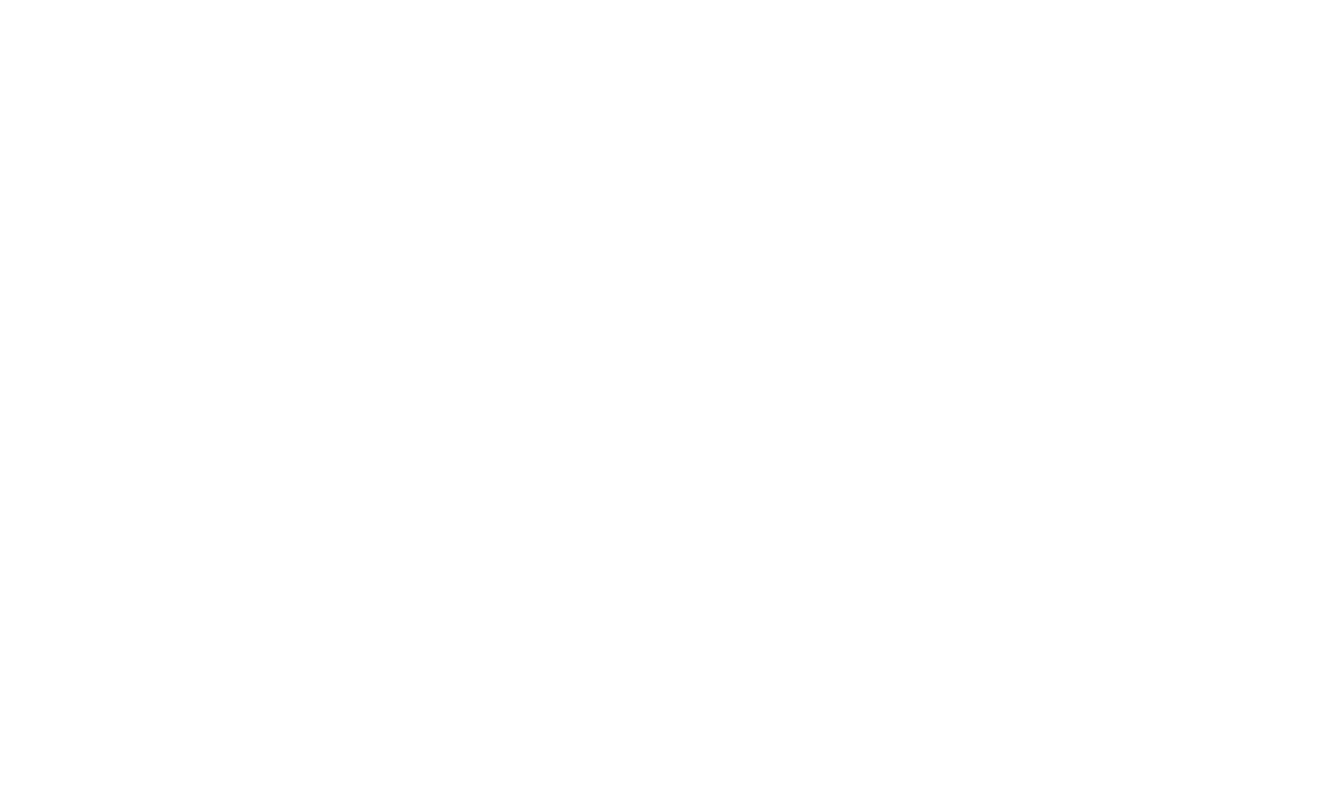
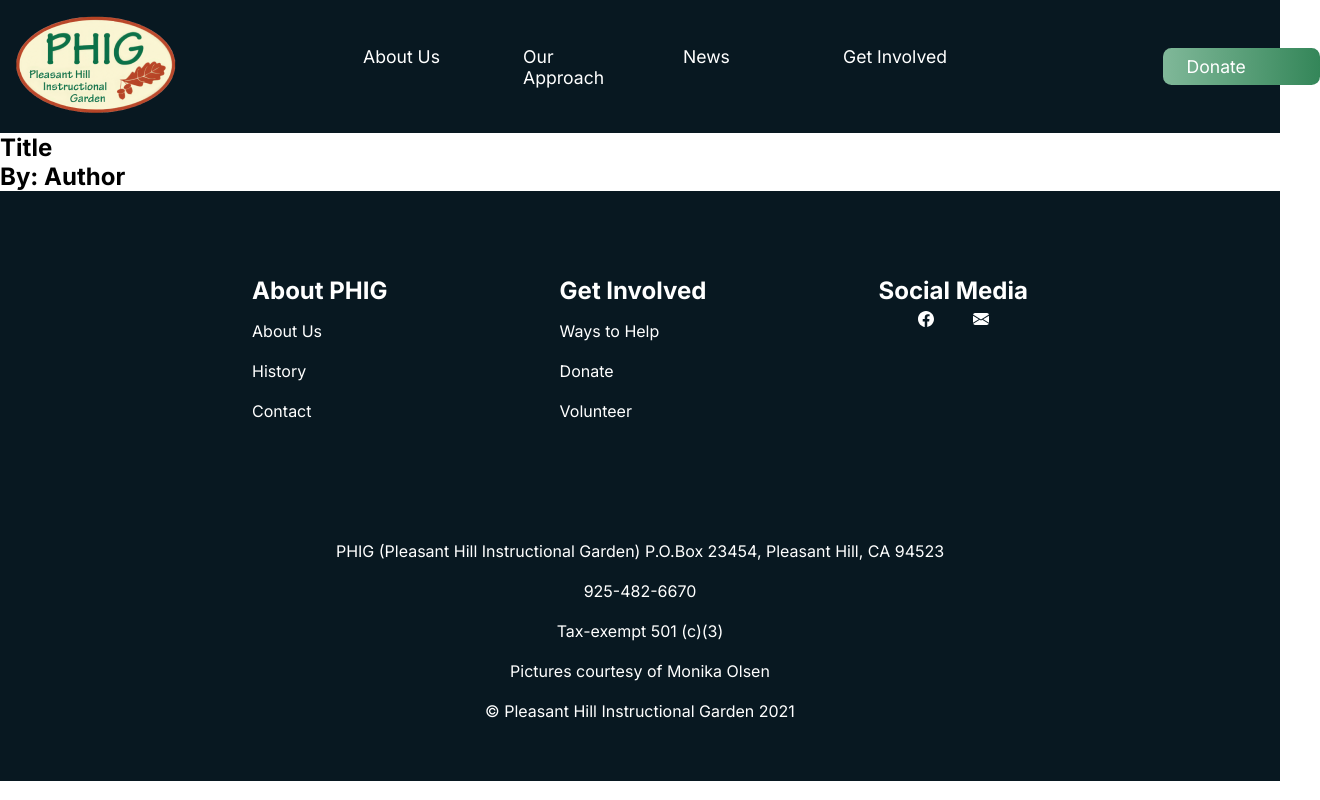
Before and after one commit to ramitaarora/phig-website, a React (Create React App) app: page /article in a window 1280 px wide. Shown: the whole page, 1320 px wide, since content can reach past the window. Built offline with nearby package versions, Linux system fonts and the light colour scheme; a web font is replaced by a local one.

Commit message:
started article page

```diff
--- a/src/index.js
+++ b/src/index.js
@@ -10,6 +10,7 @@ import DonationPage from './pages/DonationPage';
 import ResourcesPage from './pages/ResourcesPage';
 import WebsiteResources from './pages/WebsiteResources';
 import NewsPage from './pages/NewsPage';
+import ArticlePage from './pages/ArticlePage';
 
 const root = ReactDOM.createRoot(document.getElementById('root'));
 root.render(
@@ -23,6 +24,7 @@ root.render(
           <Route path="/resources" element={<ResourcesPage />} />
           <Route path="/resources/websites" element={<WebsiteResources />} />
           <Route path="/news" element={<NewsPage />} />
+          <Route path="/article" element={<ArticlePage />} />
         </Route>
         <Route path="*" element={<Error />} />
       </Routes>
--- a/src/pages/ArticlePage.jsx
+++ b/src/pages/ArticlePage.jsx
@@ -1,3 +1,27 @@
+import { useState, useEffect } from 'react';
+
 export default function ArticlePage({articleID}) {
-    return;
+    const [title, setTitle] = useState('Title');
+    const [author, setAuthor] = useState('Author');
+    const [date, setDate] = useState('Date');
+    const [content, setContent] = useState('Content');
+
+    // useEffect(() => {
+    //     fs.readFile('/1.txt', utf, (err, data) => {
+    //         if (err) console.log(err);
+    //         console.log(data);
+    //     })
+    // })
+
+    return (
+        <div>
+            <header>
+            </header>
+
+            <section>
+                <h1>{title}</h1>
+                <h2>By: {author}</h2>
+            </section>
+        </div>
+    )
 }
```
Also changed, not shown: public/blog/1.txt (added), 1 other file (tests, documents, lock files or other folders).
